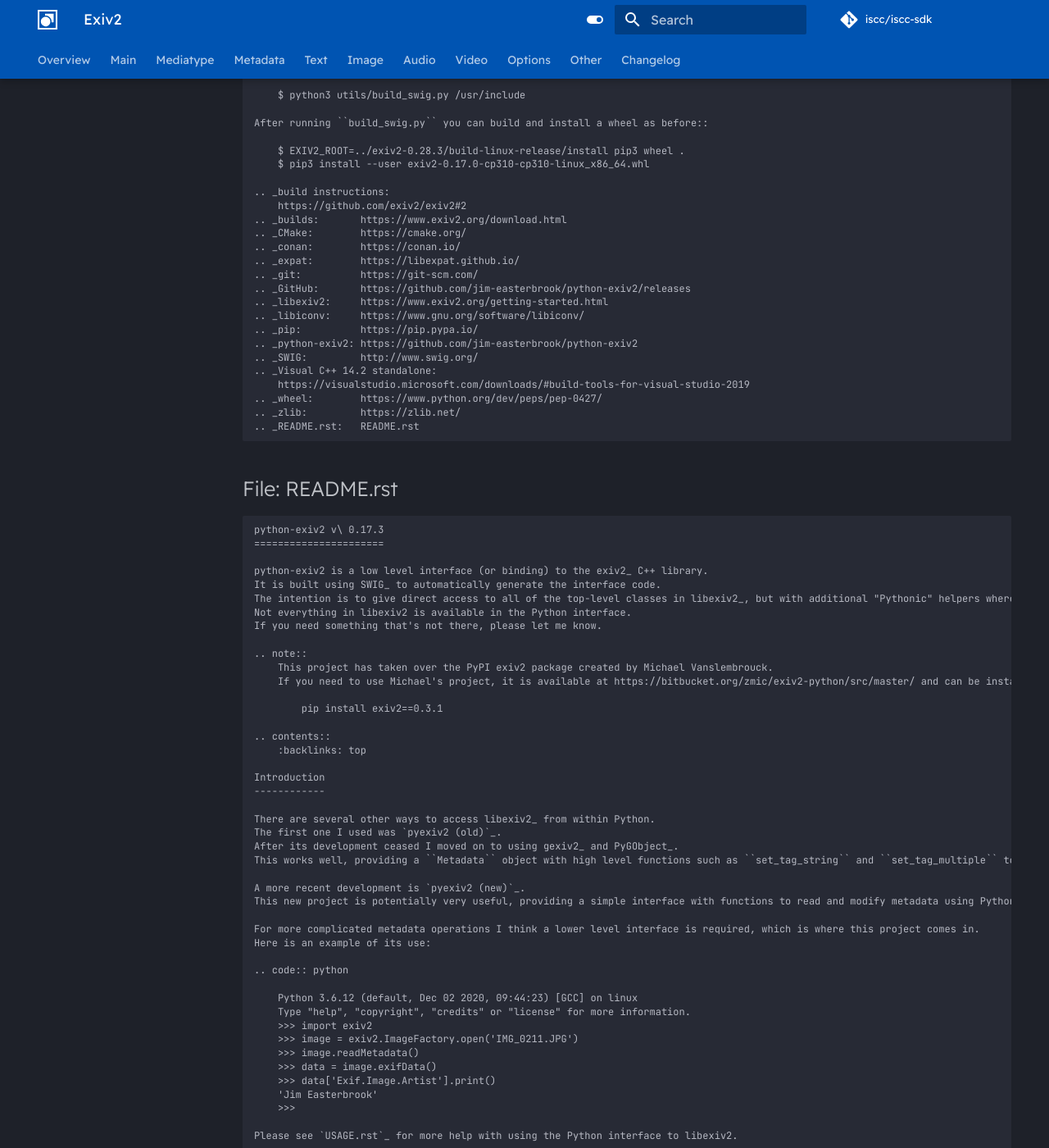
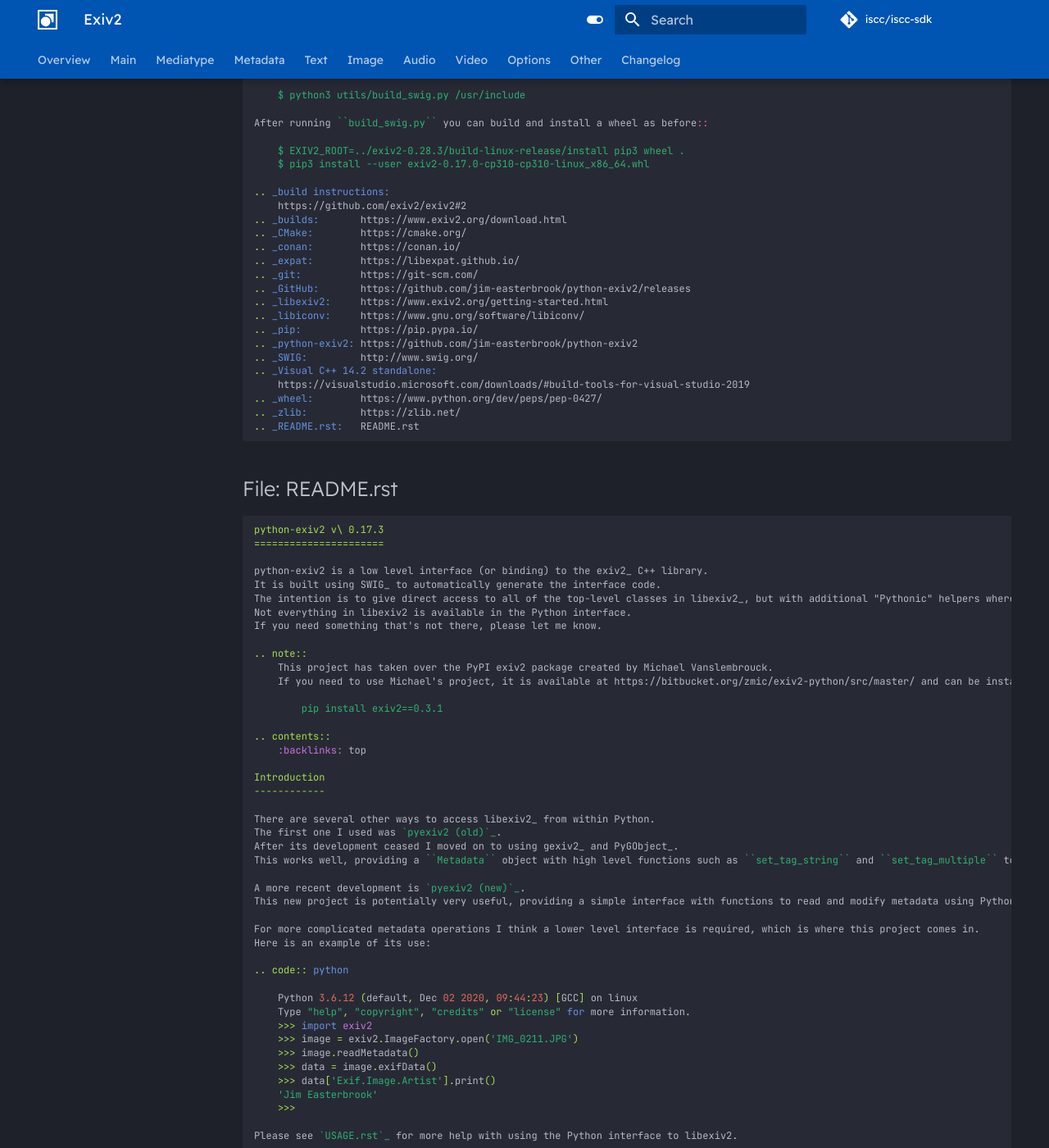
Before and after one commit to iscc/iscc-sdk, an MkDocs documentation site: the page built from docs/ai/exiv2.md, in a window 1280 px wide and 1400 px high, scrolled down 8658 px. Shown: the whole window at 82% size. Built offline with MkDocs 1.6.1 and Material for MkDocs 9.7.7, drawn with Linux system fonts in a browser that asks for light colours; comment, search, counter and statistics services are not loaded; some of the changed text lies outside the part shown.

Commit message:
docs: fix markdownlint and stylelint issues
- add languages to unlabeled code fences in docs/ai/exiv2.md (MD040)
- silence false-positive MD050 in docs/options.md where markdownlint
  misreads the mkdocstrings '!__all__' filter as underscore emphasis
- remove empty lines before CSS custom properties in extra.css

````diff
--- a/docs/ai/exiv2.md
+++ b/docs/ai/exiv2.md
@@ -42,7 +42,7 @@
 
 # Directory Structure
 
-```
+```text
 examples/
   README.rst
 src/
@@ -65,7 +65,7 @@
 
 ## File: examples/README.rst
 
-```
+```rst
 Examples
 ========
 
@@ -78,7 +78,7 @@
 
 ## File: src/doc/\_templates/module.rst
 
-```
+```jinja
 {% if fullname == "exiv2._version" %}
     {% set attributes = ['__version__', '__version_tuple__'] %}
 {% endif %}
@@ -116,7 +116,7 @@
 
 ## File: src/doc/misc/api.rst
 
-```
+```rst
 .. This is part of the python-exiv2 documentation.
    Copyright (C)  2024  Jim Easterbrook.
 
@@ -159,7 +159,7 @@
 
 ## File: src/doc/misc/changelog.rst
 
-```
+```rst
 .. This is part of the python-exiv2 documentation.
    Copyright (C)  2024  Jim Easterbrook.
 
@@ -174,7 +174,7 @@
 
 ## File: src/doc/misc/install.rst
 
-```
+```rst
 .. This is part of the python-exiv2 documentation.
    Copyright (C)  2024  Jim Easterbrook.
 
@@ -186,7 +186,7 @@
 
 ## File: src/doc/misc/readme.rst
 
-```
+```rst
 .. This is part of the python-exiv2 documentation.
    Copyright (C)  2024  Jim Easterbrook.
 
@@ -203,7 +203,7 @@
 
 ## File: src/doc/misc/usage.rst
 
-```
+```rst
 .. This is part of the python-exiv2 documentation.
    Copyright (C)  2024  Jim Easterbrook.
 
@@ -212,7 +212,7 @@
 
 ## File: src/doc/index.rst
 
-```
+```rst
 .. This is part of the python-exiv2 documentation.
    Copyright (C)  2024  Jim Easterbrook.
 
@@ -232,7 +232,7 @@
 
 ## File: INSTALL.rst
 
-```
+```rst
 Installation
 ============
 
@@ -494,7 +494,7 @@
 
 ## File: README.rst
 
-```
+```rst
 python-exiv2 v\ 0.17.3
 ======================
 
@@ -634,7 +634,7 @@
 
 ## File: USAGE.rst
 
-```
+```rst
 Hints and tips
 ==============
 
--- a/docs/stylesheets/extra.css
+++ b/docs/stylesheets/extra.css
@@ -2,11 +2,9 @@
   --md-primary-fg-color:               #0054b2;
   --md-primary-fg-color--light:        #7ac2f7;
   --md-primary-fg-color--dark:         #123663;
-
   --md-accent-fg-color:                #f56169;
   --md-accent-bg-color:                #a6db50;
   --md-typeset-a-color:                #f56169;
-
 }
 
 [data-md-color-scheme="slate"] {
@@ -15,7 +13,6 @@
   --md-primary-fg-color--dark:         #123663;
   --md-accent-fg-color:                #f56169;
   --md-accent-bg-color:                #a6db50;
-
   --md-typeset-a-color:                #a6db50;
   --md-default-fg-color--light:        #a6db50;
 }
````
Also changed, not shown: docs/options.md (+2 -0 lines).
